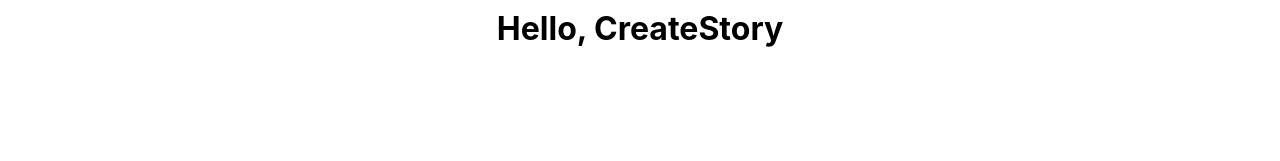
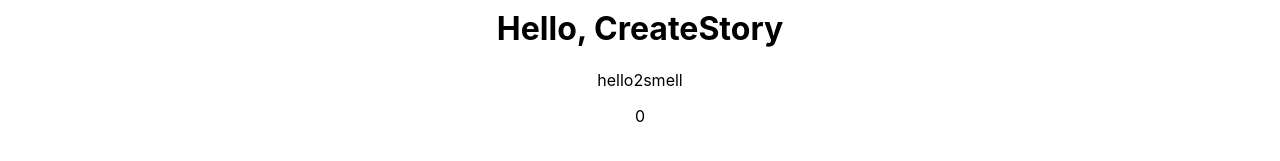
Before and after one commit to ttguitarnoob-dev/madlib, a React (Create React App) app: page /create-story in a window 1280 px wide. Shown: the part 145-306 px from the top of the page. Built offline with nearby package versions, Linux system fonts and the light colour scheme.

Commit message:
Set up routes and started setting up the create story page

```diff
--- a/src/components/CreateStory.jsx
+++ b/src/components/CreateStory.jsx
@@ -1,8 +1,18 @@
+import { storyOne } from "../data/StoryOne"
+import { useState } from "react"
+
+
 const CreateStory = () => {
+    // input field with onChange > run a function that changes state to the input (this.setAnswers maybe?) and then increments the step to load the next question
+    const [answers, setAnswers] = useState([])
+    let step = 0
 
     return (
         <div>
             <h1>Hello, CreateStory</h1>
+            <p>{storyOne}</p>
+            <p>{step}</p>
+            <p>{answers}</p>
 
 
         </div>
--- /dev/null
+++ b/src/data/StoryOne.js
@@ -0,0 +1 @@
+export const storyOne = ['hello', 2, 'smell']
```
